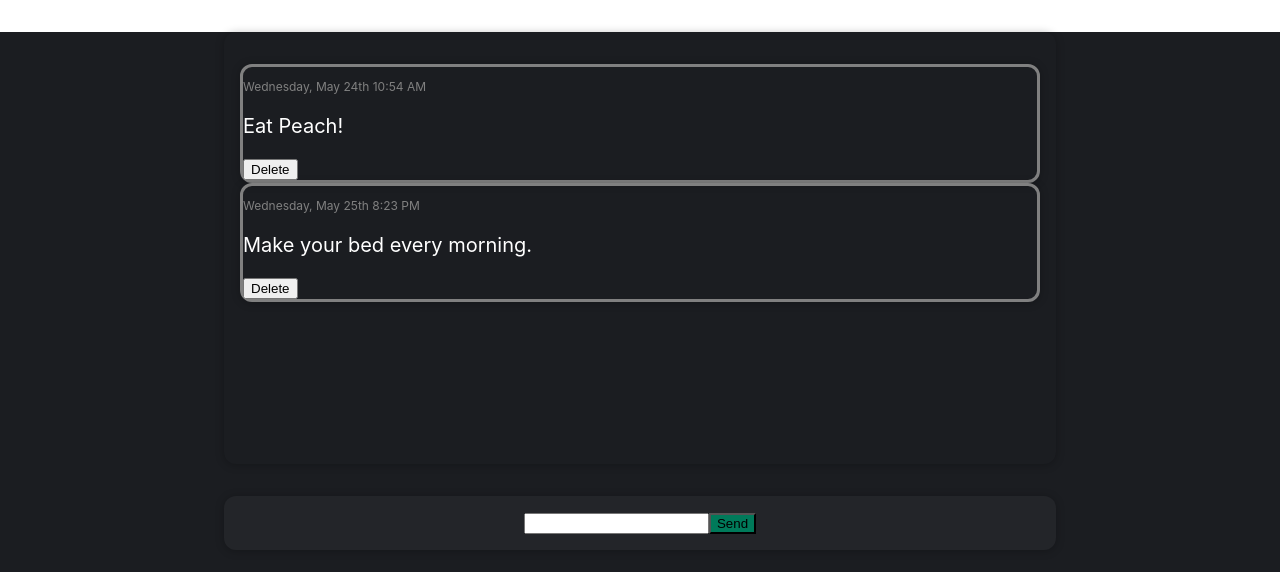
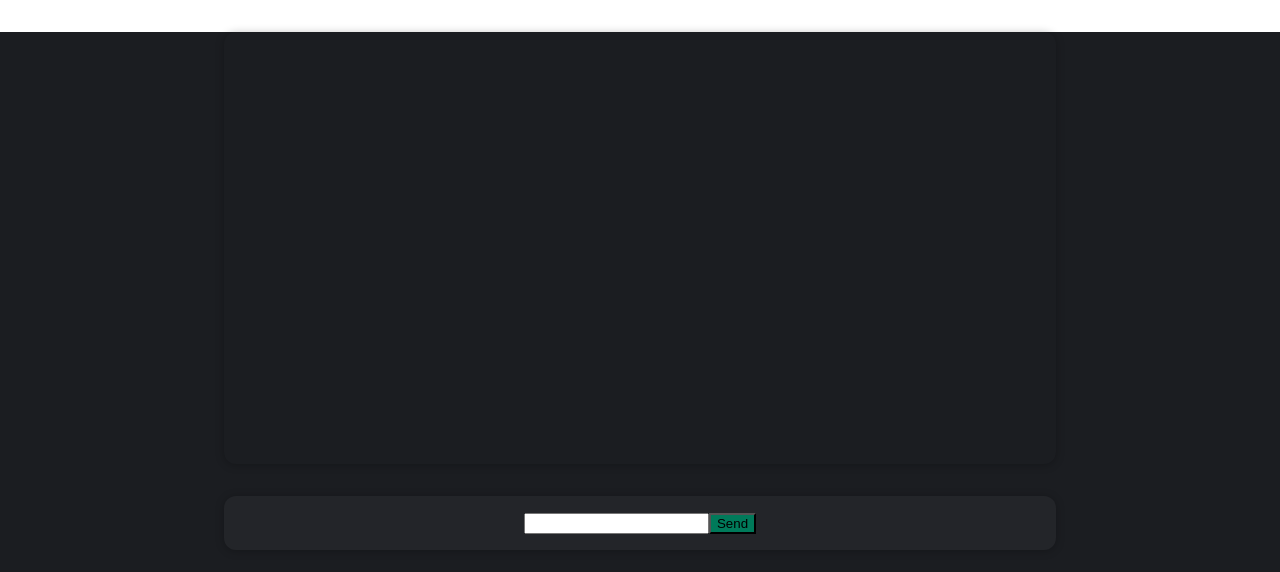
Before and after one commit to shosukenoma/slack-note, a React (Create React App) app: page / in a window 1280 px wide. Shown: the top 572 px of the page. Built offline with nearby package versions, Linux system fonts and the light colour scheme.

Commit message:
Remove dummy list

```diff
--- a/src/App.js
+++ b/src/App.js
@@ -7,19 +7,8 @@ import './App.css';
 
 function App() {
 
-  const [postData, setPostData] = useState([
-    {
-      id: Math.random().toString(),
-      timestamp: 'Wednesday, May 24th 10:54 AM',
-      text: 'Eat Peach!',
-    },
-    {
-      id: Math.random().toString(),
-      timestamp: 'Wednesday, May 25th 8:23 PM',
-      text: 'Make your bed every morning.',
-    }
-  ]);
-
+  const [postData, setPostData] = useState([]);
+  // Start out with empty list.
   const addPostHandler = (postData) => {
     setPostData((prevData) => {
       return [...prevData, postData]
```
